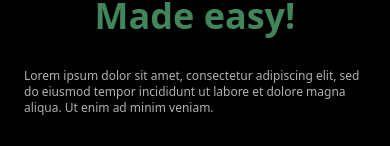
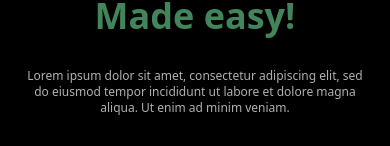
Before and after one commit to nemo256/landy, a Next.js app: page / in a window 390 px wide. Shown: the part 196-342 px from the top of the page. Built offline with nearby package versions, Linux system fonts and the light colour scheme.

Commit message:
centered text on mobile!

```diff
--- a/components/Hero.jsx
+++ b/components/Hero.jsx
@@ -17,7 +17,7 @@ const Hero = () => {
           <p className="font-bold text-center text-4xl text-secondary">
             Made easy!
           </p>
-          <p className="mt-8 text-xs text-[#B0B0B0]">
+          <p className="mt-8 text-xs xs:text-center text-[#B0B0B0]">
             Lorem ipsum dolor sit amet, consectetur adipiscing elit, sed do eiusmod tempor incididunt ut labore et dolore magna aliqua. Ut enim ad minim veniam.
           </p>
           <div className="mt-8 flex justify-center space-x-4 mx-auto font-bold whitespace-nowrap">
```
